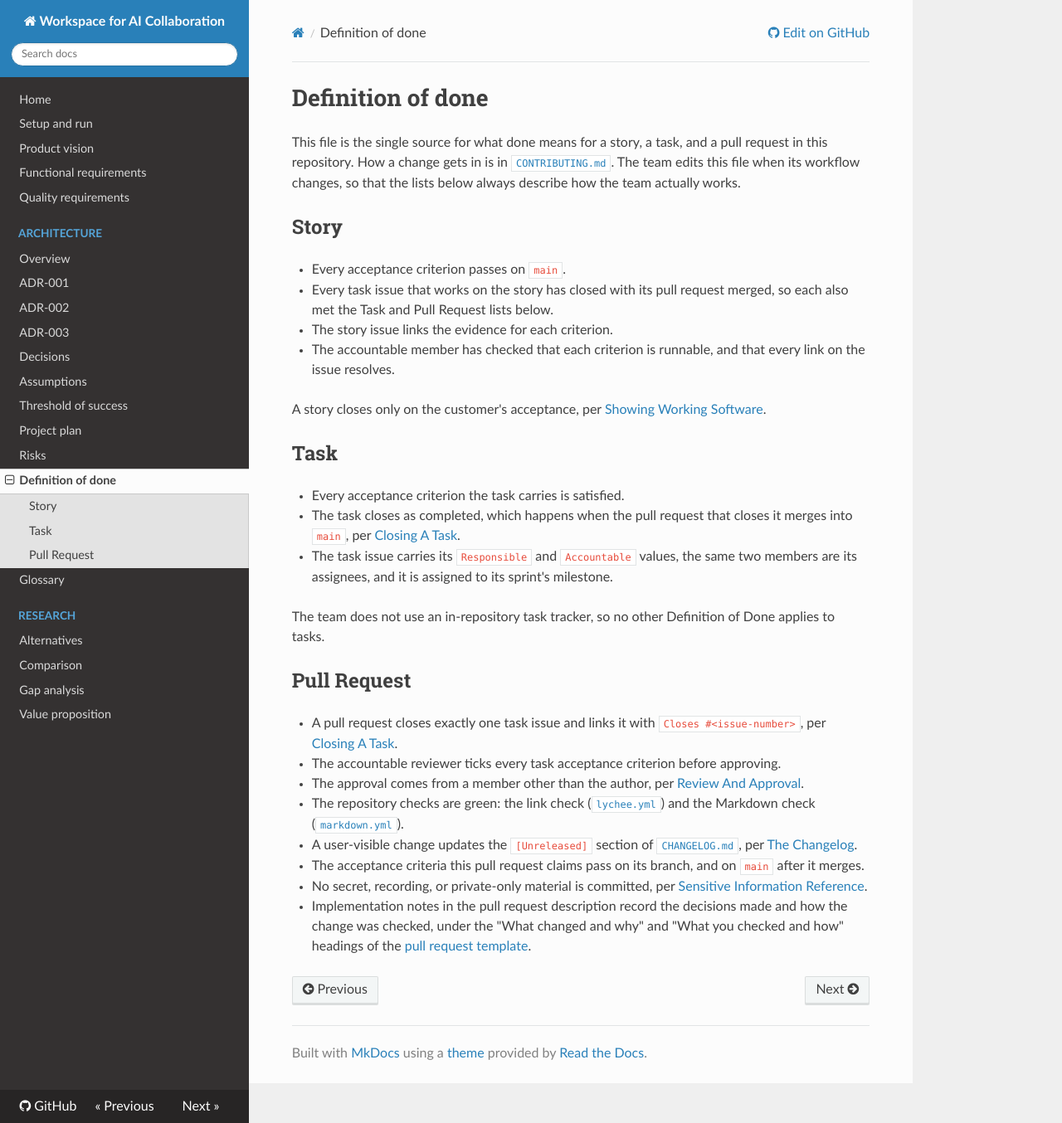
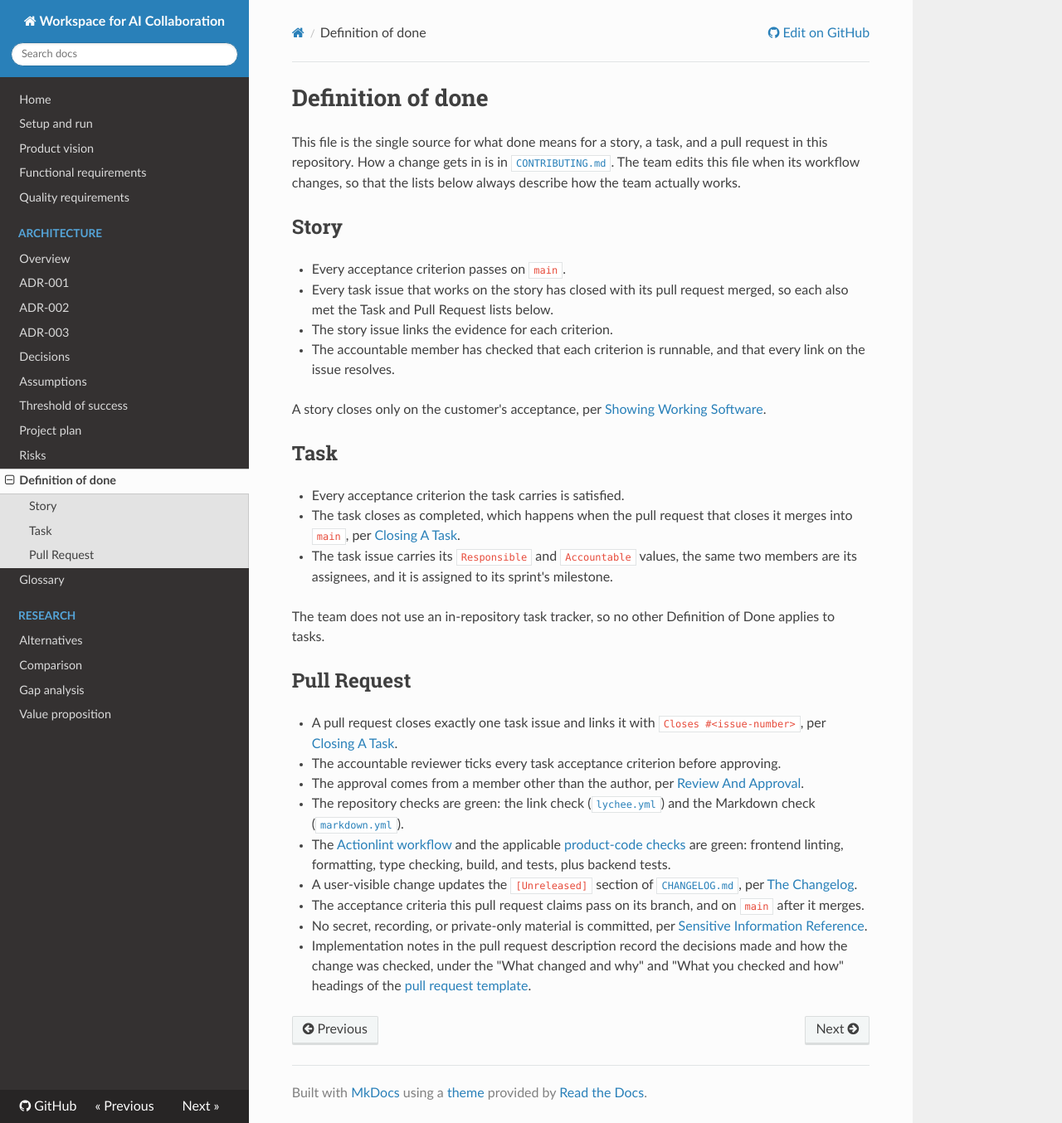
Before and after one commit to WellMadeTeam/workspace-ai-03, an MkDocs documentation site: the page built from docs/definition-of-done.md, in a window 1280 px wide and 1354 px high. Shown: the whole window at 83% size. Built offline with MkDocs 1.6.1, drawn with Linux system fonts in a browser that asks for light colours; nearby versions of some CDN libraries.

Commit message:
chore: add product code CI checks

```diff
--- a/app/frontend/src/pages/whiteboard/ui/whiteboard-page.tsx
+++ b/app/frontend/src/pages/whiteboard/ui/whiteboard-page.tsx
@@ -21,11 +21,7 @@ import { useBoardConnections } from "../model/use-board-connections";
 import { useBoardContextMenu } from "../model/use-board-context-menu";
 import { useBoardId } from "../model/use-board-id";
 import { useBoardWidgets } from "../model/use-board-widgets";
-import {
-    isAiNode,
-    isTextNode,
-    type WidgetNode,
-} from "../model/widget-node";
+import { isAiNode, isTextNode, type WidgetNode } from "../model/widget-node";
 import { BoardContextMenu } from "./board-context-menu";
 import { BoardError } from "./board-error";
 import { BoardGate, type BoardGateState } from "./board-gate";
--- a/docs/definition-of-done.md
+++ b/docs/definition-of-done.md
@@ -27,6 +27,7 @@ The team does not use an in-repository task tracker, so no other Definition of D
 - The accountable reviewer ticks every task acceptance criterion before approving.
 - The approval comes from a member other than the author, per [Review And Approval](https://github.com/inno-itpd/itpd/blob/main/requirements/pull-requests-requirements.md#review-and-approval).
 - The repository checks are green: the link check ([`lychee.yml`](https://github.com/WellMadeTeam/workspace-ai-03/blob/main/.github/workflows/lychee.yml)) and the Markdown check ([`markdown.yml`](https://github.com/WellMadeTeam/workspace-ai-03/blob/main/.github/workflows/markdown.yml)).
+- The [Actionlint workflow](../.github/workflows/actionlint.yml) and the applicable [product-code checks](../.github/workflows/product-code.yml) are green: frontend linting, formatting, type checking, build, and tests, plus backend tests.
 - A user-visible change updates the `[Unreleased]` section of [`CHANGELOG.md`](https://github.com/WellMadeTeam/workspace-ai-03/blob/main/CHANGELOG.md), per [The Changelog](https://github.com/inno-itpd/itpd/blob/main/requirements/releases-requirements.md#the-changelog).
 - The acceptance criteria this pull request claims pass on its branch, and on `main` after it merges.
 - No secret, recording, or private-only material is committed, per [Sensitive Information Reference](https://github.com/inno-itpd/itpd/blob/main/requirements/visibility-requirements.md#sensitive-information-reference).
```
Also changed, not shown: 2 other files.
